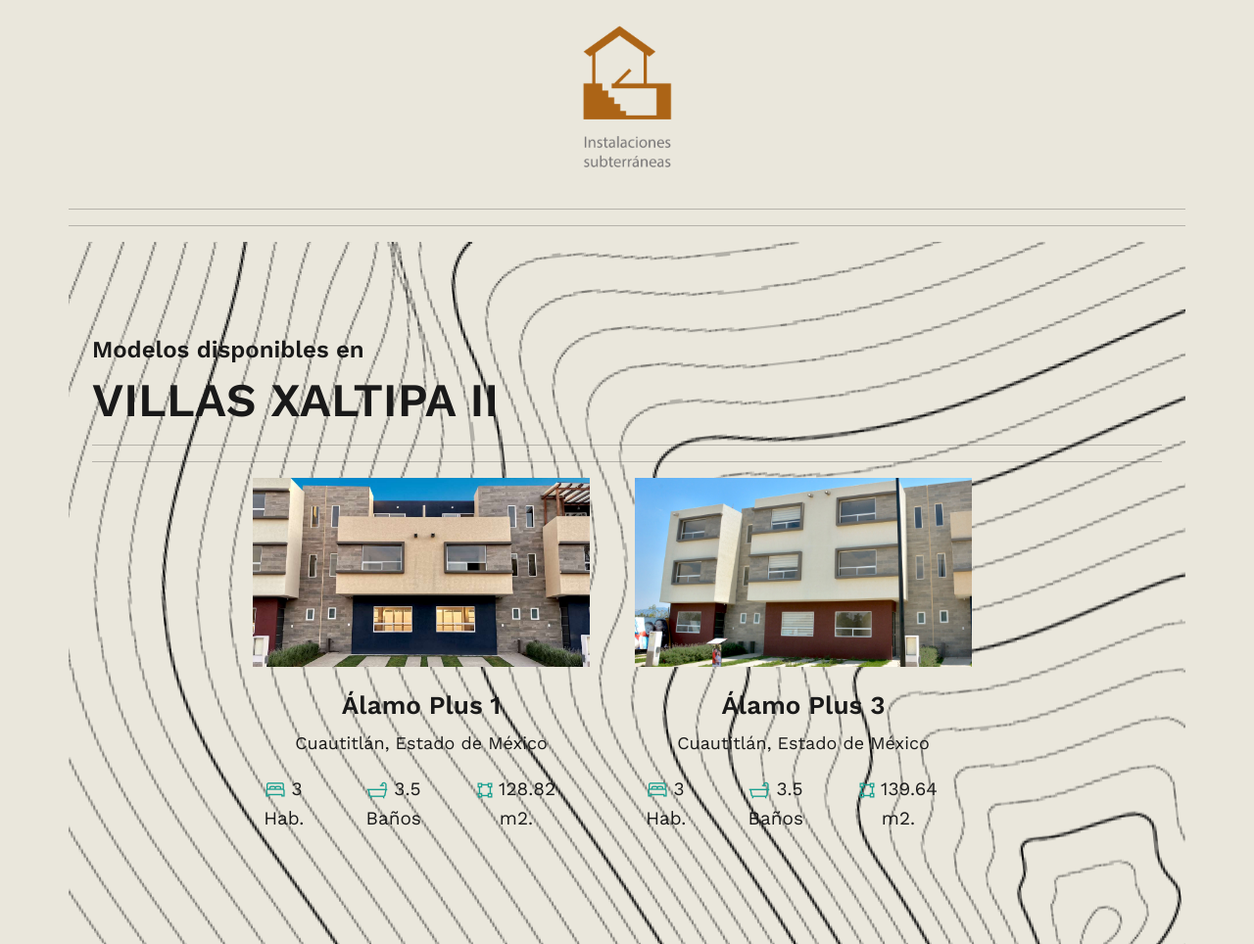
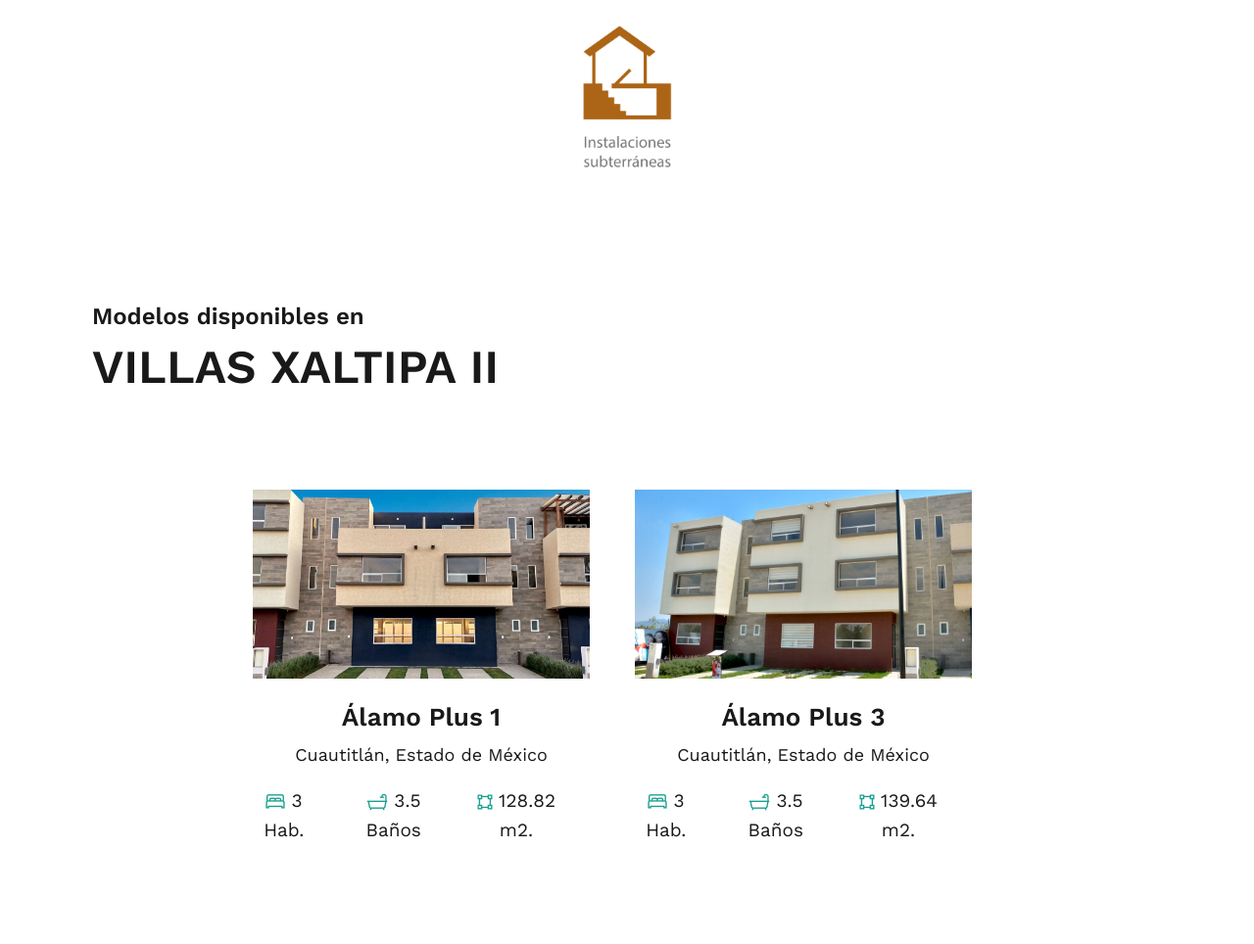
Before and after one commit to Josue-Alexander/inmobiliria, a plain HTML site: page index.html in a window 1280 px wide. Shown: the part 2042-3006 px from the top of the page at 98% size. Drawn offline with nearby package versions, Linux system fonts and the light colour scheme.

Commit message:
fix: more less

```diff
--- a/index.html
+++ b/index.html
@@ -153,16 +153,14 @@
         </div>
       </section>
 
-      <hr>
-      <hr>
+
 
   <!-- Residence start  -->
   <section id="residence">
     <div class="container justify-content-center  my-5 py-5">
       <h4>Modelos disponibles en</h4>
-      <h2>VILLAS XALTIPA II</h2>
-      <hr>
-      <hr>
+      <h2 style="margin-bottom: 2em;">VILLAS XALTIPA II</h2>
+
       <div class="swiper-button-next residence-swiper-next  residence-arrow"></div>
       <div class="swiper-button-prev residence-swiper-prev residence-arrow"></div>
 
--- a/style.css
+++ b/style.css
@@ -14,7 +14,7 @@ Version: 1.2
 :root {
   --accent-color: #2C7865;
   /* --secondary-color: #E2EAF1; */
-  --dark-color: #EAE7DC;
+  --dark-color: #ffffff;
   --grey-color: #83898F;
   --body-text-color: #191919;
   --light-text-color: #191919;
@@ -366,7 +366,6 @@ button.btn.btn-primary.btn-lg.billboard-search {
 }
 
 section#residence {
-  background-image: url(images/residence.png);
   position: relative;
 }
 
@@ -442,7 +441,7 @@ p.testimonial-p {
 
 /*---- footer section start ----  */
 section#footer {
-  background: #f6cb5e;
+  background: #ffffff;
 }
 
 .link-primary {
```
